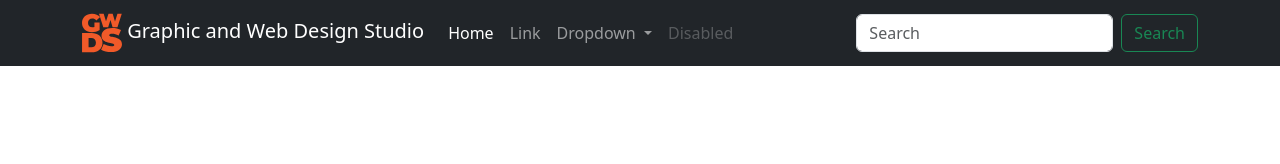
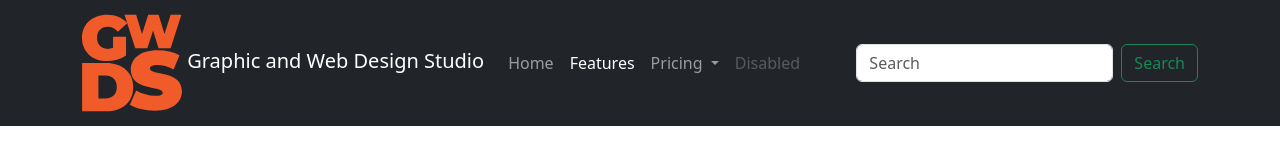
Before and after one commit to jgkings2001/BS_Worksheet2, a plain HTML site: page index.html in a window 1280 px wide. Drawn offline with Linux system fonts and the light colour scheme.

Commit message:
Update index.html

```diff
--- a/index.html
+++ b/index.html
@@ -28,7 +28,7 @@
     <nav class="navbar navbar-dark bg-dark navbar-expand-lg">
         <div class="container">
           <a class="navbar-brand" href="#">
-            <img src="images/GWDS.svg" alt="Logo" width="40" height="40" class="d-inline-block align-text-center">
+            <img src="images/GWDS.svg" alt="Logo" width="100" height="100" class="d-inline-block align-text-center">
             Graphic and Web Design Studio
           </a>
           <button class="navbar-toggler" type="button" data-bs-toggle="collapse" data-bs-target="#navbarSupportedContent" aria-controls="navbarSupportedContent" aria-expanded="false" aria-label="Toggle navigation">
@@ -37,14 +37,14 @@
           <div class="collapse navbar-collapse" id="navbarSupportedContent">
             <ul class="navbar-nav me-auto mb-2 mb-lg-0">
               <li class="nav-item">
-                <a class="nav-link active" aria-current="page" href="#">Home</a>
+                <a class="nav-link" href="#">Home</a>
               </li>
               <li class="nav-item">
-                <a class="nav-link" href="#">Link</a>
+                <a class="nav-link active" aria-current="page" href="#">Features</a>
               </li>
               <li class="nav-item dropdown">
                 <a class="nav-link dropdown-toggle" href="#" role="button" data-bs-toggle="dropdown" aria-expanded="false">
-                  Dropdown
+                  Pricing
                 </a>
                 <ul class="dropdown-menu">
                   <li><a class="dropdown-item" href="#">Action</a></li>
```
